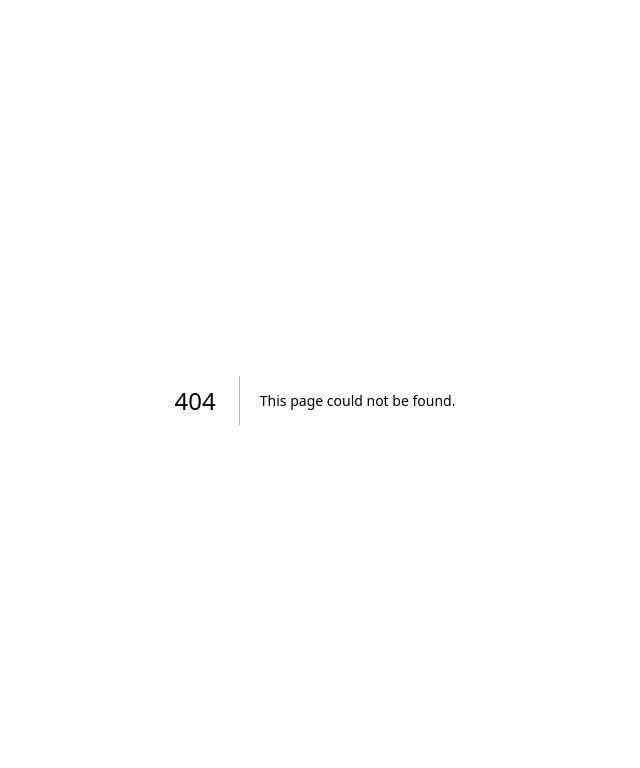
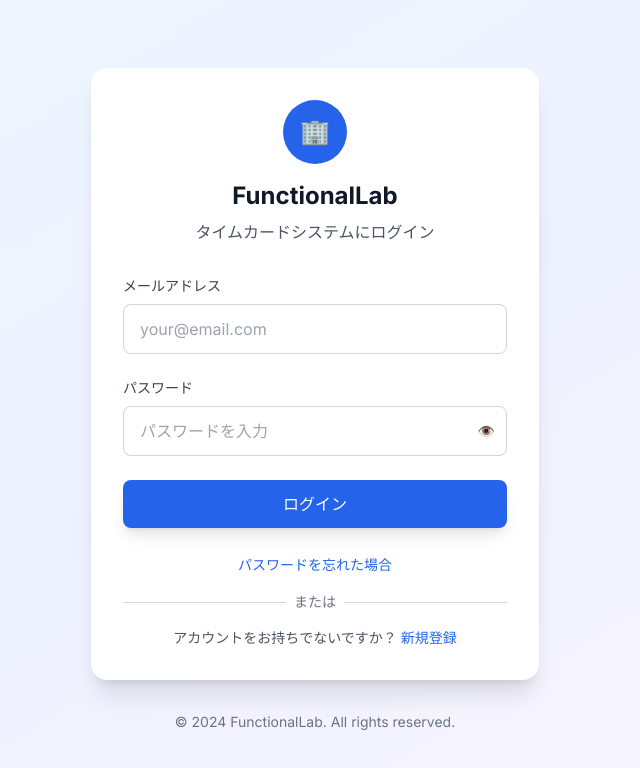
Before and after one commit to Taro0504/timecard-clone, a Next.js app in the folder frontend/: page /login in a window 1280 px wide. Before the commit this address had no page. Shown: the top 768 px of the page, without its empty margins (325-965 px from the left). Built offline with nearby package versions, Linux system fonts and the light colour scheme.

Commit message:
feat:Create login page

```diff
--- /dev/null
+++ b/frontend/src/app/login/page.tsx
@@ -0,0 +1,225 @@
+'use client';
+
+import { useState } from 'react';
+import { useForm } from 'react-hook-form';
+import { zodResolver } from '@hookform/resolvers/zod';
+import { z } from 'zod';
+import Link from 'next/link';
+import { useRouter } from 'next/navigation';
+
+// バリデーションスキーマ
+const loginSchema = z.object({
+  email: z
+    .string()
+    .min(1, 'メールアドレスは必須です')
+    .email('正しいメールアドレス形式で入力してください'),
+  password: z
+    .string()
+    .min(1, 'パスワードは必須です')
+    .min(6, 'パスワードは6文字以上で入力してください'),
+});
+
+type LoginFormData = z.infer<typeof loginSchema>;
+
+export default function LoginPage() {
+  const [isLoading, setIsLoading] = useState(false);
+  const [showPassword, setShowPassword] = useState(false);
+  const router = useRouter();
+
+  const {
+    register,
+    handleSubmit,
+    formState: { errors },
+    setError,
+  } = useForm<LoginFormData>({
+    resolver: zodResolver(loginSchema),
+  });
+
+  const onSubmit = async (data: LoginFormData) => {
+    setIsLoading(true);
+
+    try {
+      // TODO: 実際のログイン処理をここに実装
+      console.log('ログイン試行:', data);
+
+      // シミュレーション: 2秒後にダッシュボードにリダイレクト
+      setTimeout(() => {
+        setIsLoading(false);
+        console.log('ログイン成功');
+        router.push('/');
+      }, 2000);
+    } catch (error) {
+      setIsLoading(false);
+      setError('root', {
+        message:
+          'ログインに失敗しました。メールアドレスとパスワードを確認してください。',
+      });
+    }
+  };
+
+  return (
+    <div className="min-h-screen bg-gradient-to-br from-blue-50 via-indigo-50 to-purple-50 flex items-center justify-center p-4">
+      <div className="max-w-md w-full">
+        {/* ログインカード */}
+        <div className="bg-white rounded-2xl shadow-xl p-8">
+          {/* ヘッダー */}
+          <div className="text-center mb-8">
+            <div className="mb-4">
+              <div className="w-16 h-16 bg-blue-600 rounded-full flex items-center justify-center mx-auto">
+                <span className="text-2xl text-white">🏢</span>
+              </div>
+            </div>
+            <h1 className="text-2xl font-bold text-gray-900 mb-2">
+              FunctionalLab
+            </h1>
+            <p className="text-gray-600">タイムカードシステムにログイン</p>
+          </div>
+
+          {/* ログインフォーム */}
+          <form onSubmit={handleSubmit(onSubmit)} className="space-y-6">
+            {/* エラーメッセージ */}
+            {errors.root && (
+              <div className="bg-red-50 border border-red-200 rounded-lg p-4">
+                <div className="flex">
+                  <span className="text-red-500 mr-2">⚠️</span>
+                  <span className="text-red-700 text-sm">
+                    {errors.root.message}
+                  </span>
+                </div>
+              </div>
+            )}
+
+            {/* メールアドレス */}
+            <div>
+              <label
+                htmlFor="email"
+                className="block text-sm font-medium text-gray-700 mb-2"
+              >
+                メールアドレス
+              </label>
+              <input
+                id="email"
+                type="email"
+                {...register('email')}
+                className={`w-full px-4 py-3 border rounded-lg focus:ring-2 focus:ring-blue-500 focus:border-blue-500 transition-colors ${
+                  errors.email
+                    ? 'border-red-300 focus:ring-red-500 focus:border-red-500'
+                    : 'border-gray-300'
+                }`}
+                placeholder="your@email.com"
+                disabled={isLoading}
+              />
+              {errors.email && (
+                <p className="mt-2 text-sm text-red-600">
+                  {errors.email.message}
+                </p>
+              )}
+            </div>
+
+            {/* パスワード */}
+            <div>
+              <label
+                htmlFor="password"
+                className="block text-sm font-medium text-gray-700 mb-2"
+              >
+                パスワード
+              </label>
+              <div className="relative">
+                <input
+                  id="password"
+                  type={showPassword ? 'text' : 'password'}
+                  {...register('password')}
+                  className={`w-full px-4 py-3 border rounded-lg focus:ring-2 focus:ring-blue-500 focus:border-blue-500 transition-colors pr-12 ${
+                    errors.password
+                      ? 'border-red-300 focus:ring-red-500 focus:border-red-500'
+                      : 'border-gray-300'
+                  }`}
+                  placeholder="パスワードを入力"
+                  disabled={isLoading}
+                />
+                <button
+                  type="button"
+                  onClick={() => setShowPassword(!showPassword)}
+                  className="absolute inset-y-0 right-0 pr-3 flex items-center"
+                  disabled={isLoading}
+                >
+                  <span className="text-gray-400 text-sm">
+                    {showPassword ? '🙈' : '👁️'}
+                  </span>
+                </button>
+              </div>
+              {errors.password && (
+                <p className="mt-2 text-sm text-red-600">
+                  {errors.password.message}
+                </p>
+              )}
+            </div>
+
+            {/* ログインボタン */}
+            <button
+              type="submit"
+              disabled={isLoading}
+              className={`w-full py-3 px-4 rounded-lg font-medium text-white transition-all duration-200 ${
+                isLoading
+                  ? 'bg-gray-400 cursor-not-allowed'
+                  : 'bg-blue-600 hover:bg-blue-700 focus:ring-4 focus:ring-blue-500 focus:ring-opacity-50 shadow-lg hover:shadow-xl'
+              }`}
+            >
+              {isLoading ? (
+                <div className="flex items-center justify-center">
+                  <div className="w-5 h-5 border-2 border-white border-t-transparent rounded-full animate-spin mr-2"></div>
+                  ログイン中...
+                </div>
+              ) : (
+                'ログイン'
+              )}
+            </button>
+          </form>
+
+          {/* その他のオプション */}
+          <div className="mt-6 space-y-4">
+            {/* パスワードを忘れた場合 */}
+            <div className="text-center">
+              <a
+                href="/forgot-password"
+                className="text-sm text-blue-600 hover:text-blue-800 transition-colors"
+              >
+                パスワードを忘れた場合
+              </a>
+            </div>
+
+            {/* 区切り線 */}
+            <div className="relative">
+              <div className="absolute inset-0 flex items-center">
+                <div className="w-full border-t border-gray-300" />
+              </div>
+              <div className="relative flex justify-center text-sm">
+                <span className="px-2 bg-white text-gray-500">または</span>
+              </div>
+            </div>
+
+            {/* 新規登録リンク */}
+            <div className="text-center">
+              <p className="text-sm text-gray-600">
+                アカウントをお持ちでないですか？{' '}
+                <a
+                  href="/register"
+                  className="text-blue-600 hover:text-blue-800 font-medium transition-colors"
+                >
+                  新規登録
+                </a>
+              </p>
+            </div>
+          </div>
+        </div>
+
+        {/* フッター */}
+        <div className="text-center mt-8">
+          <p className="text-sm text-gray-500">
+            © 2024 FunctionalLab. All rights reserved.
+          </p>
+        </div>
+      </div>
+    </div>
+  );
+}
--- a/frontend/src/app/page.tsx
+++ b/frontend/src/app/page.tsx
@@ -53,6 +53,8 @@
       <div className="max-w-4xl mx-auto">
         {/* ヘッダー */}
         <header className="mb-8">
+          <div className="flex justify-between items-center">
+            <div>
               <h1 className="text-3xl font-bold text-gray-800 mb-2">
                 FunctionalLab Timecard Dashboard
               </h1>
@@ -64,6 +66,20 @@
                   weekday: 'long',
                 })}
               </p>
+            </div>
+            <div className="flex items-center space-x-4">
+              <div className="text-right">
+                <p className="text-sm text-gray-600">ログイン中</p>
+                <p className="font-medium text-gray-800">ユーザー</p>
+              </div>
+              <a
+                href="/login"
+                className="bg-gray-500 hover:bg-gray-600 text-white px-4 py-2 rounded-lg transition-colors"
+              >
+                ログアウト
+              </a>
+            </div>
+          </div>
         </header>
 
         {/* メインコンテンツ */}
```
Also changed, not shown: 1 other file (tests, documents, lock files or other folders). Lines whose indentation alone changed are shown as unchanged.
